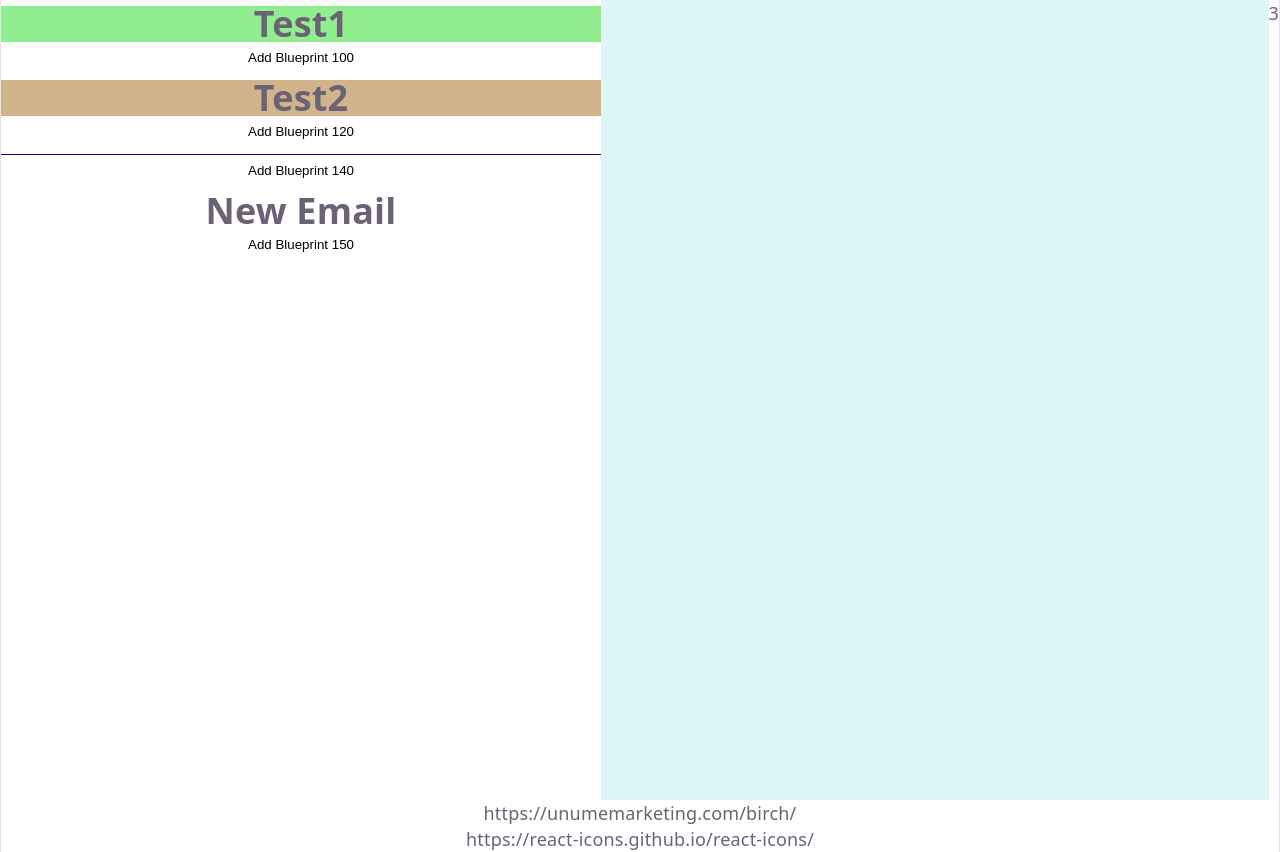
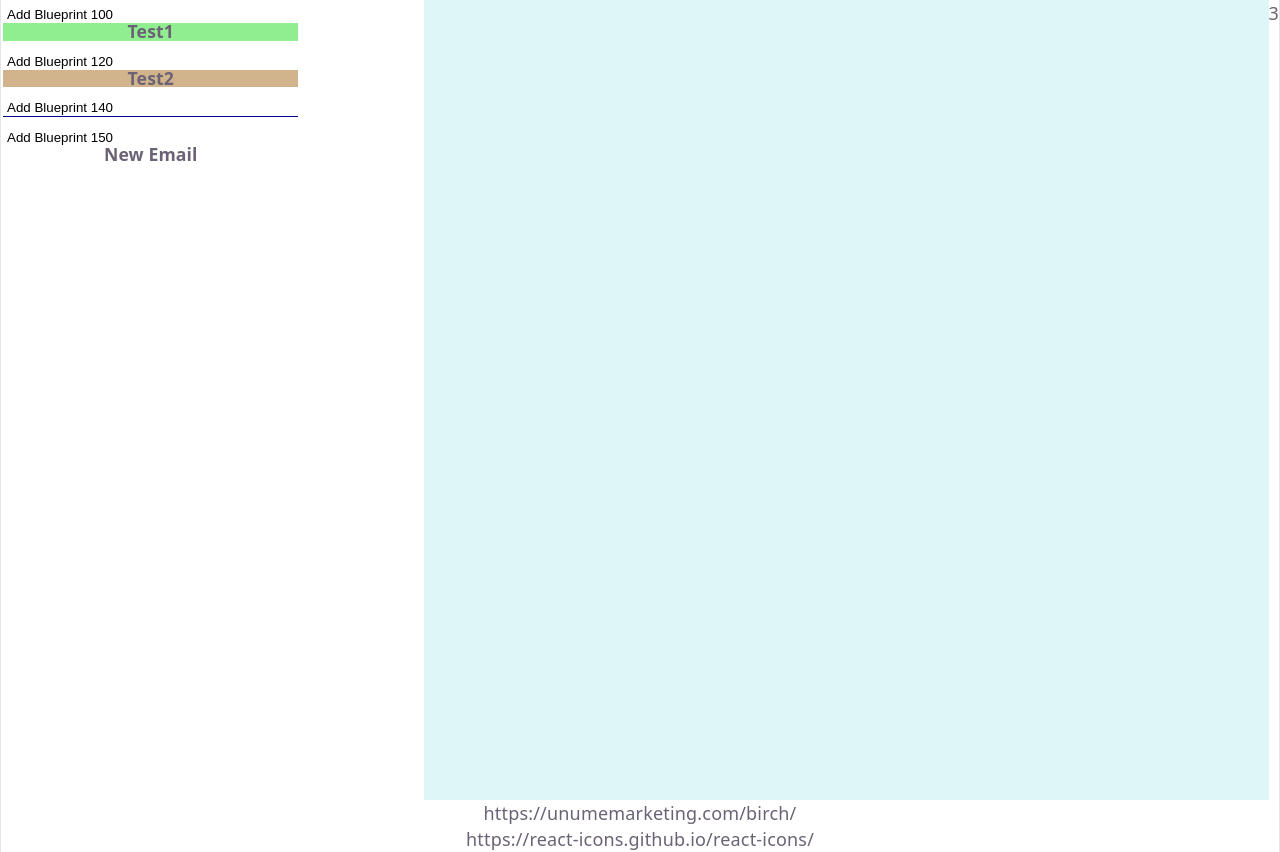
Before and after one commit to townivan/birch2-poc, a React (Vite) app: page / in a window 1280 px wide. Built offline with nearby package versions, Linux system fonts and the light colour scheme.

Commit message:
Update ComponentAddButton.tsx

```diff
--- a/src/components/ComponentAddButton/ComponentAddButton.tsx
+++ b/src/components/ComponentAddButton/ComponentAddButton.tsx
@@ -8,18 +8,28 @@ type ComponentAddButtonProps = {
   onAddInstance: (blueprintId: string) => void;
 };
 
-const ComponentAddButton = ({ blueprintId, onAddInstance }: ComponentAddButtonProps) => {
+const ComponentAddButton = ({
+  blueprintId,
+  onAddInstance,
+}: ComponentAddButtonProps) => {
   const blueprint = BLUEPRINTS[blueprintId];
   if (!blueprint) return null; // Handle cases where blueprintId might not exist
 
   return (
     <article className={styles.card}>
-            <div className="card-content">
-                <BlueprintPreview html={hydrateTemplate(blueprint.template, blueprint.defaultData)} isSelectable={false} />
-
-                <button type="button" className={styles.mainAction} onClick={() => onAddInstance(blueprintId)}>
+      <div className={styles.cardContent}>
+        <button
+          type="button"
+          className={styles.mainAction}
+          onClick={() => onAddInstance(blueprintId)}
+        >
           Add {blueprint.name}
         </button>
+        <BlueprintPreview
+          html={hydrateTemplate(blueprint.template, blueprint.defaultData)}
+          isSelectable={false}
+          shadowZoom={0.49}
+        />
       </div>
     </article>
   );
```
Lines whose indentation alone changed are shown as unchanged.
